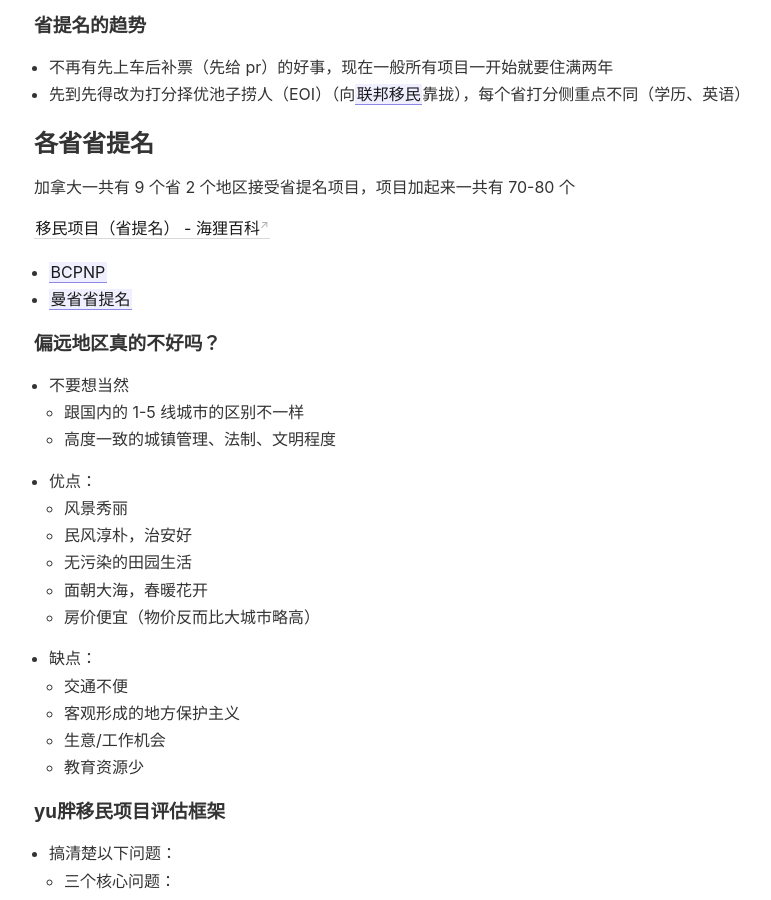
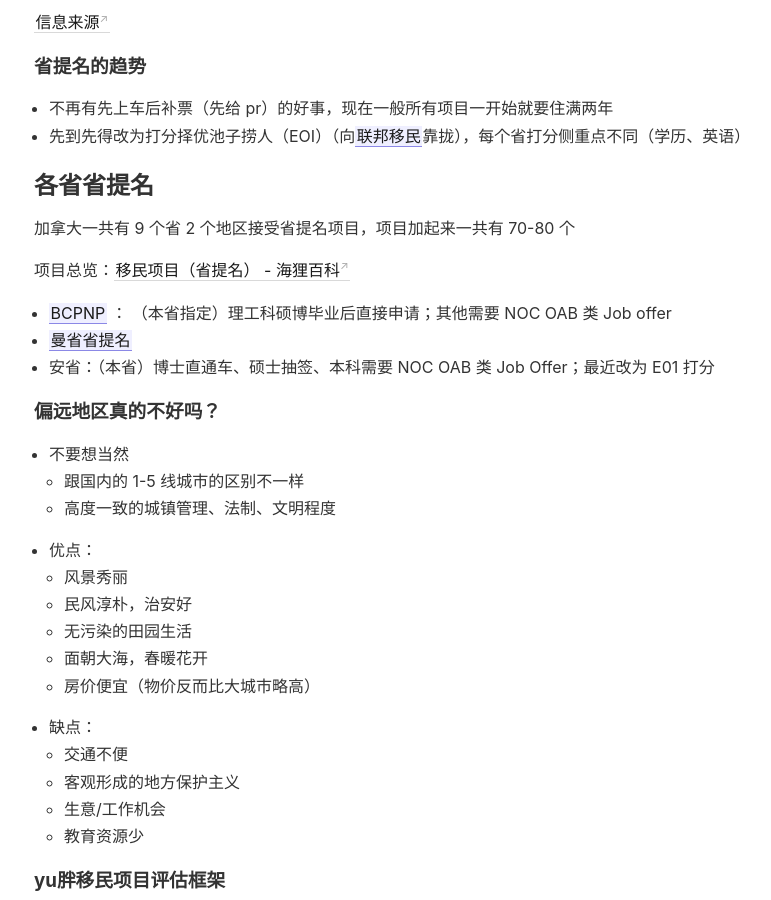
Before and after one commit to Gnblink0/InfoSharingCan, a Jekyll site: the page built from _notes/省提名.md, in a window 1280 px wide and 900 px high, scrolled down 1079 px. Shown: the whole window, without its empty margins (102-873 px from the left). Built offline with Jekyll 4.4.1, drawn with Linux system fonts in a browser that asks for light colours.

Commit message:
vault backup: 2022-09-26 09:44:29

```diff
--- a/_notes/省提名.md
+++ b/_notes/省提名.md
@@ -2,7 +2,10 @@
 
 [省提名 - EOIvisa 丨 新生代签证移民事务所](https://eoivisa.com/pnp/)
 
+[移民项目（省提名） - 海狸百科](https://www.hailibk.com/immigration-programs/?_class_selection=pnp)
+
 [加拿大省提名移民项目详细介绍 - DecisionMade - YouTube](https://www.youtube.com/playlist?list=PLGMrzTnCOjdTga7uu5vVbudG_bwH3Vxl1)
+
 
 ## 正文
 
@@ -36,16 +39,14 @@
 - 先到先得改为打分择优池子捞人（EOI）（向[[Express Entry|联邦移民]]靠拢），每个省打分侧重点不同（学历、英语）
 
 ## 各省省提名
+
 加拿大一共有 9 个省 2 个地区接受省提名项目，项目加起来一共有 70-80 个
 
-[移民项目（省提名） - 海狸百科](https://www.hailibk.com/immigration-programs/?_class_selection=pnp)
+项目总览：[移民项目（省提名） - 海狸百科](https://www.hailibk.com/immigration-programs/?_class_selection=pnp)
 
-- [[BCPNP]]
+- [[BCPNP]] ： （本省指定）理工科硕博毕业后直接申请；其他需要 NOC OAB 类 Job offer
 - [[曼省省提名]]
-
-<!--[[BCPNPBC 省]]：理工科硕博毕业后直接申请；其他需要 NOC OAB 类 Job offer-->
-
-<!--安省：博士直通车、硕士抽签、本科需要 NOC OAB 类 Job Offer；最近改为 E01 打分-->
+- 安省：（本省）博士直通车、硕士抽签、本科需要 NOC OAB 类 Job Offer；最近改为 E01 打分
 
 <!--海洋省 (NS)+草原省：毕业后找不到工作可以通过创业替代，但可能有语言等额外-->
 
```
